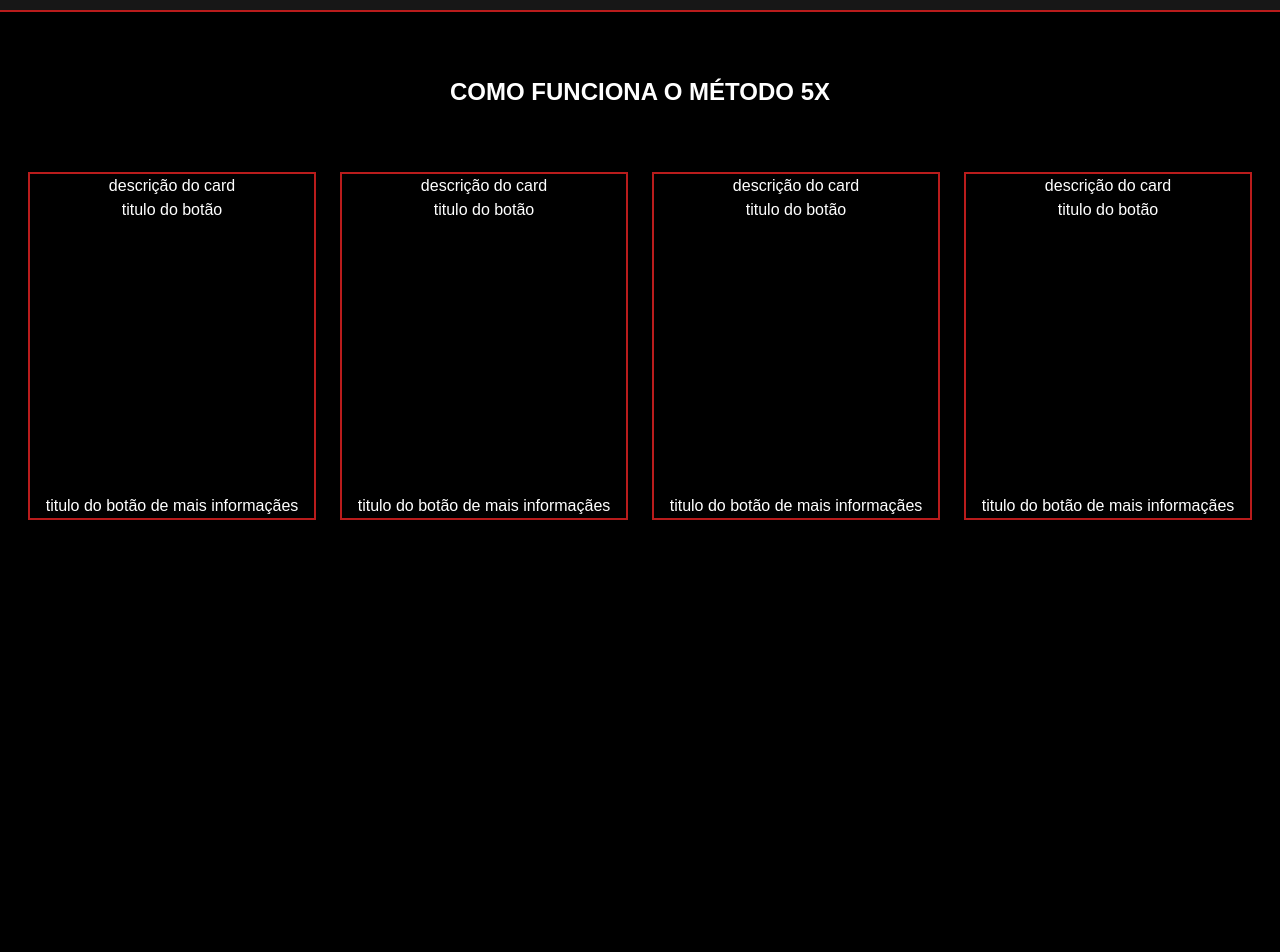
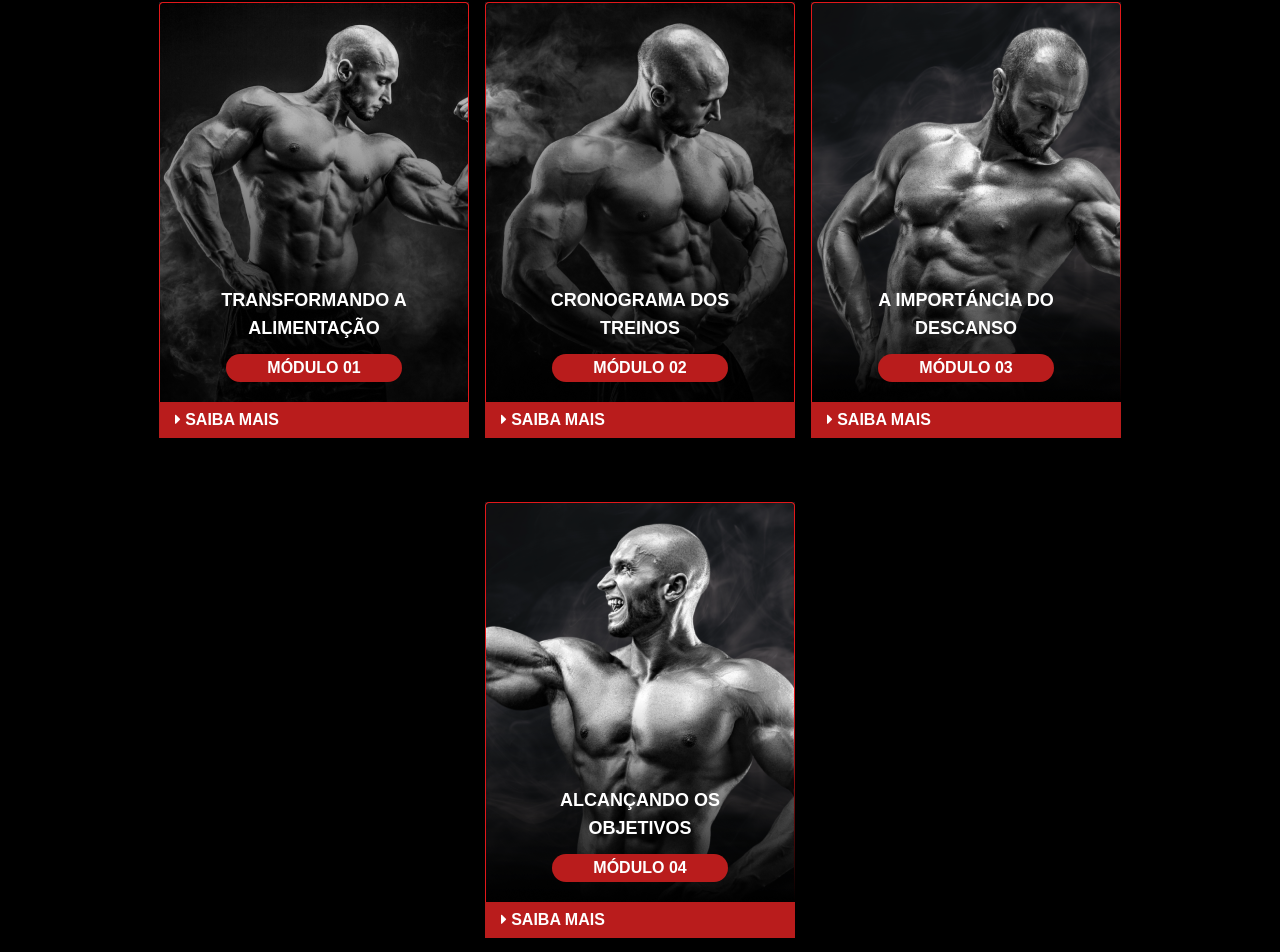
Before and after one commit to PedroRTC/fabrica-de-monstros, a JavaScript app: page / in a window 1280 px wide. Shown: the part 1108-2060 px from the top of the page. Before the commit the page ends 1628 px from the top, so only its background shows below. Built offline with nearby package versions, Linux system fonts and the light colour scheme; the HTML template or start-up script is replaced by a standard one.

Commit message:
Criação do componente Card.js

```diff
--- a/public/index.html
+++ b/public/index.html
@@ -10,6 +10,8 @@
       content="Web site created using create-react-app"
     />
     <link rel="apple-touch-icon" href="%PUBLIC_URL%/logo192.png" />
+
+    <link rel="stylesheet" href="https://stackpath.bootstrapcdn.com/font-awesome/4.7.0/css/font-awesome.min.css">
     <!--
       manifest.json provides metadata used when your web app is installed on a
       user's mobile device or desktop. See https://developers.google.com/web/fundamentals/web-app-manifest/
--- a/src/App.js
+++ b/src/App.js
@@ -29,15 +29,35 @@ function App() {
         />
       </section>
 
-      <section className=" text-white text-center  h-80 pt-16">
+      <section className="  text-center  h-auto py-16 text-white">
         <h2 className="text-2xl font-bold text-center">
           COMO FUNCIONA O MÉTODO 5X
         </h2>
 
-        <Card />
-        <Card />
-        <Card />
-        <Card />
+        <Card
+          imgCard="img/img-card01.png"
+          descriptionCard="TRANSFORMANDO A ALIMENTAÇÃO"
+          buttonCard="MÓDULO 01"
+          moreInfoButton="SAIBA MAIS"
+        />
+        <Card
+          imgCard="img/img-card02.png"
+          descriptionCard="CRONOGRAMA DOS TREINOS"
+          buttonCard="MÓDULO 02"
+          moreInfoButton="SAIBA MAIS"
+        />
+        <Card
+          imgCard="img/img-card03.png"
+          descriptionCard="A IMPORTÁNCIA DO DESCANSO"
+          buttonCard="MÓDULO 03"
+          moreInfoButton="SAIBA MAIS"
+        />
+        <Card
+          imgCard="img/img-card04.png"
+          descriptionCard="ALCANÇANDO OS OBJETIVOS"
+          buttonCard="MÓDULO 04"
+          moreInfoButton="SAIBA MAIS"
+        />
       </section>
     </>
   );
--- a/src/components/Card.js
+++ b/src/components/Card.js
@@ -1,12 +1,31 @@
-    export default function Card({imgCard="imagen do card", descriptionCard="descrição do card", buttonCard="titulo do botão",moreInfoButton="titulo do botão de mais informaçães"}){
-    return(
-        <div className="w-72 mx-3 mt-16 h-auto border-2 border-red-700 inline-block">
-
-            <div className="w-full h-80">
-               <p>{descriptionCard}</p>
-               <button>{buttonCard}</button>
-            </div>
-            <button>{moreInfoButton}</button>
-        </div>
-    )
+export default function Card({
+  imgCard = "imagen do card",
+  descriptionCard = "descrição do card",
+  buttonCard = "titulo do botão",
+  moreInfoButton = "titulo de mais informaçães",
+}) {
+  return (
+    <div className="[width:310px;] mx-2 mt-16 h-auto  inline-block bg-zinc-900 ">
+      <div
+        style={{
+          background: `url(${imgCard})`,
+          height: "400px",
+          width: "100%",
+          display: "flex",
+          flexDirection: "column",
+          justifyContent: "end",
+          alignItems: "center",
+          backgroundSize: "cover",
+        }}
+      >
+        <p className="font-extrabold text-lg w-60 ">{descriptionCard}</p>
+        <button className="h-7 w-44 bg-red-700 rounded-3xl mt-3 mb-5 font-bold text-base">
+          {buttonCard}
+        </button>
+      </div>
+      <button className="bg-red-700 w-full h-9 font-bold text-left pl-4 text-base">
+        <i class="fa fa-caret-right" aria-hidden="true"></i> {moreInfoButton}
+      </button>
+    </div>
+  );
 }
--- a/src/components/Header.js
+++ b/src/components/Header.js
@@ -6,7 +6,7 @@ export default function Header({
   imgHeader = "imagen do cabeçalho",
 }) {
   return (
-    <header className="flex items-end justify-center h-screen bg-black  text-white ">
+    <header className="flex items-end justify-center [height:630px;] bg-black  text-white ">
       <section className="flex items-center justify-end h-full w-2/5 ">
         <div className="flex-col w-3/4">
           <div className="container-logo py-3">
--- a/src/index.css
+++ b/src/index.css
@@ -7,12 +7,22 @@
 
 
 body {
+  background-color: black;
   margin: 0;
   padding: 0;
-  background-color: black;
   font-family: 'Montserrat', sans-serif;
   -webkit-font-smoothing: antialiased;
   -moz-osx-font-smoothing: grayscale;
+}
+
+body::-webkit-scrollbar{
+  width:5px;
+  background-color:#333 ;
+}
+
+body::-webkit-scrollbar-thumb{
+  background-color:#B91C1C;
+  border-radius: 20px;
 }
 
 code {
```
Also changed, not shown: public/img/img-card03.png, public/img/img-card04.png.
